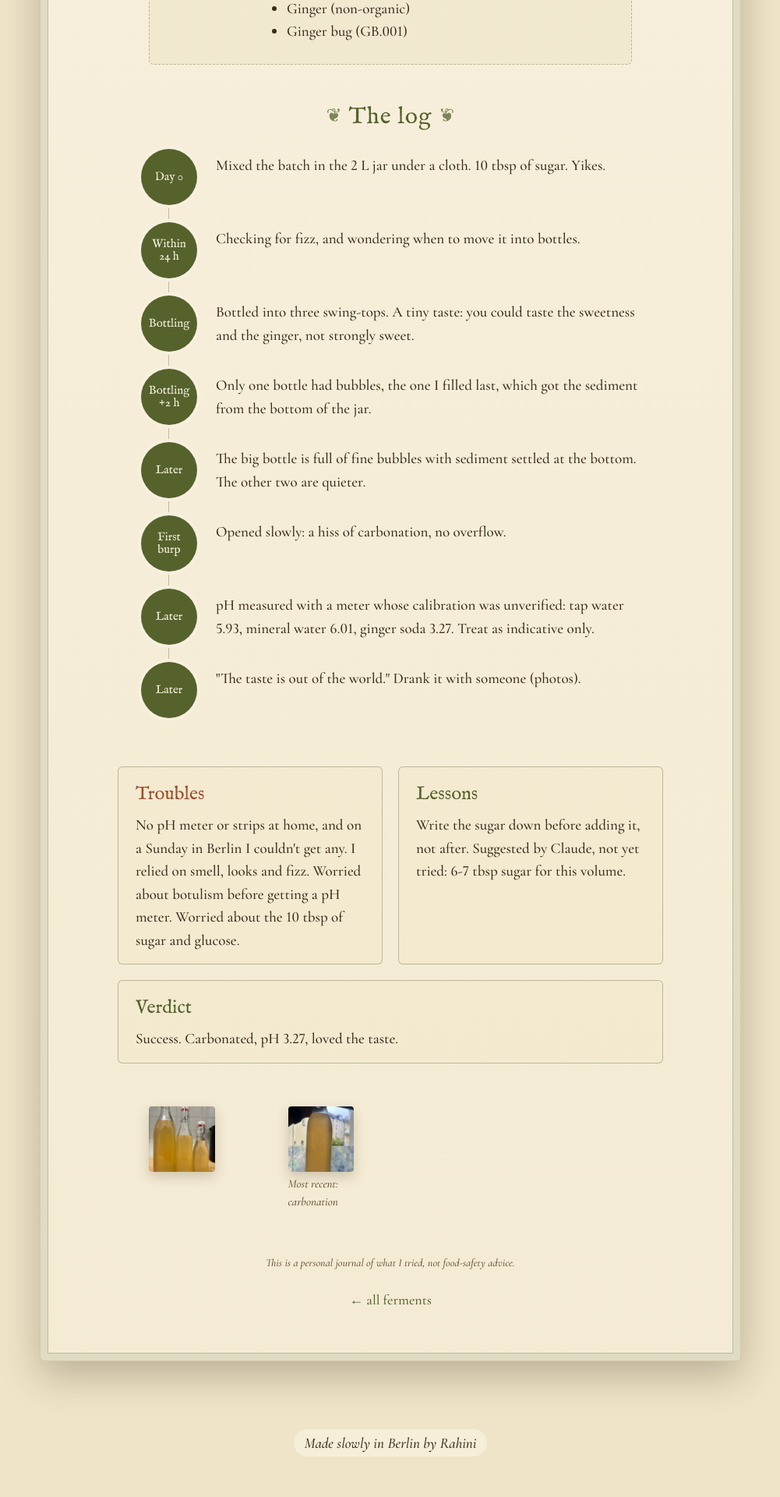
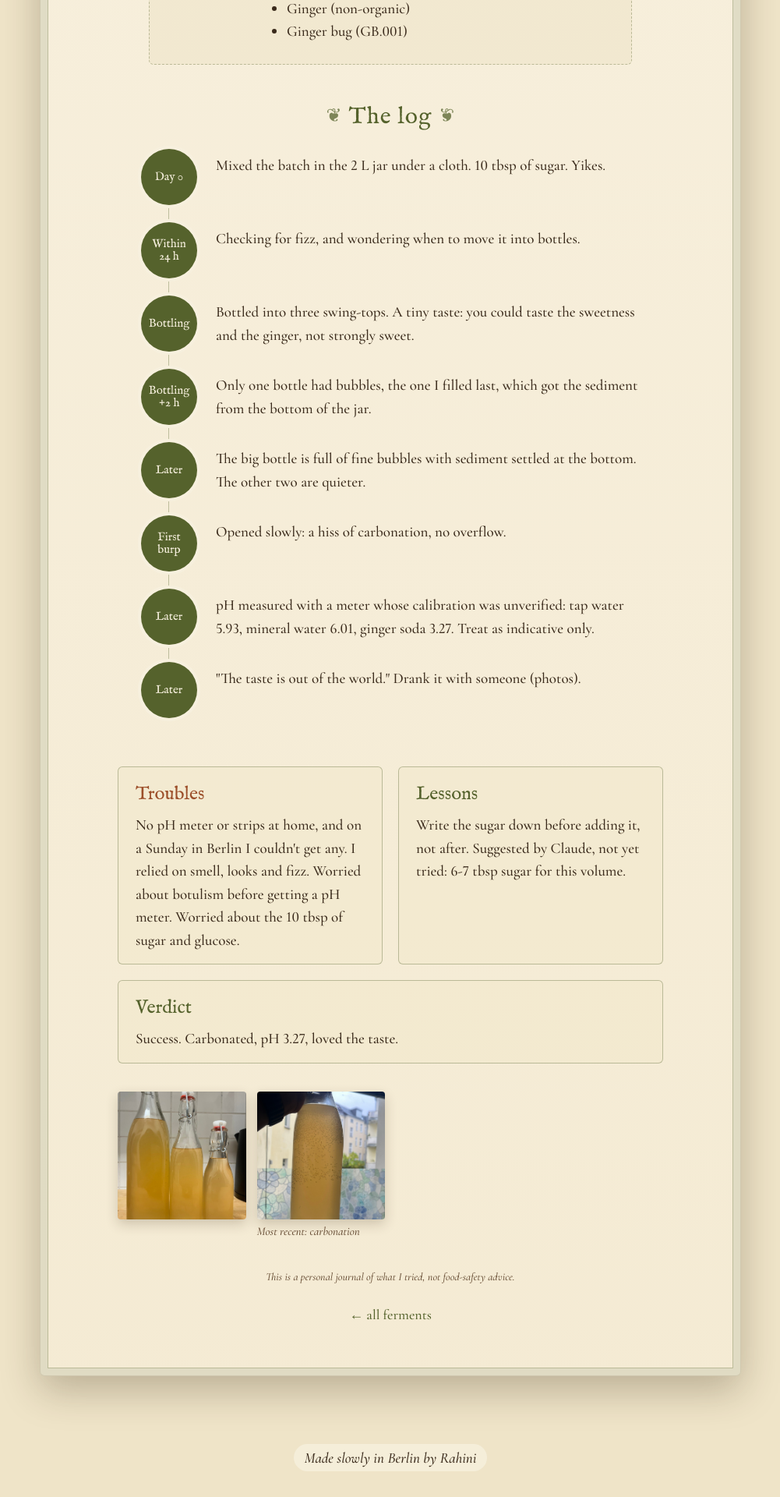
Before and after one commit to rahinic/kitchen-grimoire, a Jekyll site: the page built from _ferments/002-ginger-beer.md, in a window 1280 px wide. Shown: the part 1527-3447 px from the top of the page at 78% size, without its empty margins (139-1140 px from the left). Built offline with Jekyll 4.4.1, drawn with Linux system fonts in a browser that asks for light colours.

Commit message:
Double ferment gallery photo size
Co-Authored-By: Claude Sonnet 5.5 <noreply@anthropic.com>
Claude-Session: https://claude.ai/code/session_01H22Q5C29pPMNdP5H9kNhAe

```diff
--- a/assets/css/style.css
+++ b/assets/css/style.css
@@ -152,6 +152,7 @@ h2{font-family:var(--title);font-weight:400;font-size:30px;color:var(--olive);te
 .note-block p{margin:0}
 
 .gallery{display:grid;grid-template-columns:repeat(auto-fill,minmax(150px,1fr));gap:14px;max-width:700px;margin:0 auto 36px}
+.gallery figure{margin:0}
 .gallery img{width:100%;aspect-ratio:1;object-fit:cover;border-radius:4px;box-shadow:0 6px 16px rgba(50,35,15,.2)}
 .gallery figcaption{font-size:15px;font-style:italic;color:var(--soft);margin-top:4px}
 
```
